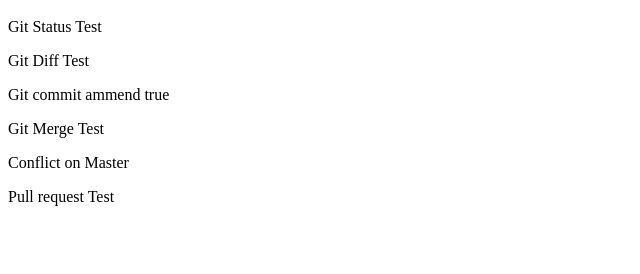
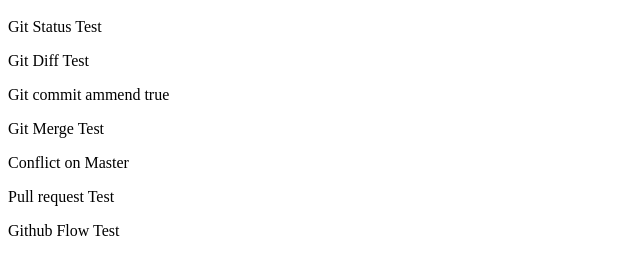
Before and after one commit to tonokaki/git_tutorial, a plain HTML site: page index.html in a window 1280 px wide. Shown: the part 48-322 px from the top of the page, without its empty margins (0-640 px from the left). Drawn offline with Linux system fonts and the light colour scheme.

Commit message:
add github_flow Test Comment

```diff
--- a/index.html
+++ b/index.html
@@ -5,3 +5,4 @@
 <p>Git Merge Test</p>
 <p>Conflict on Master</p>
 <p>Pull request Test</p>
+<p>Github Flow Test</p>
```
